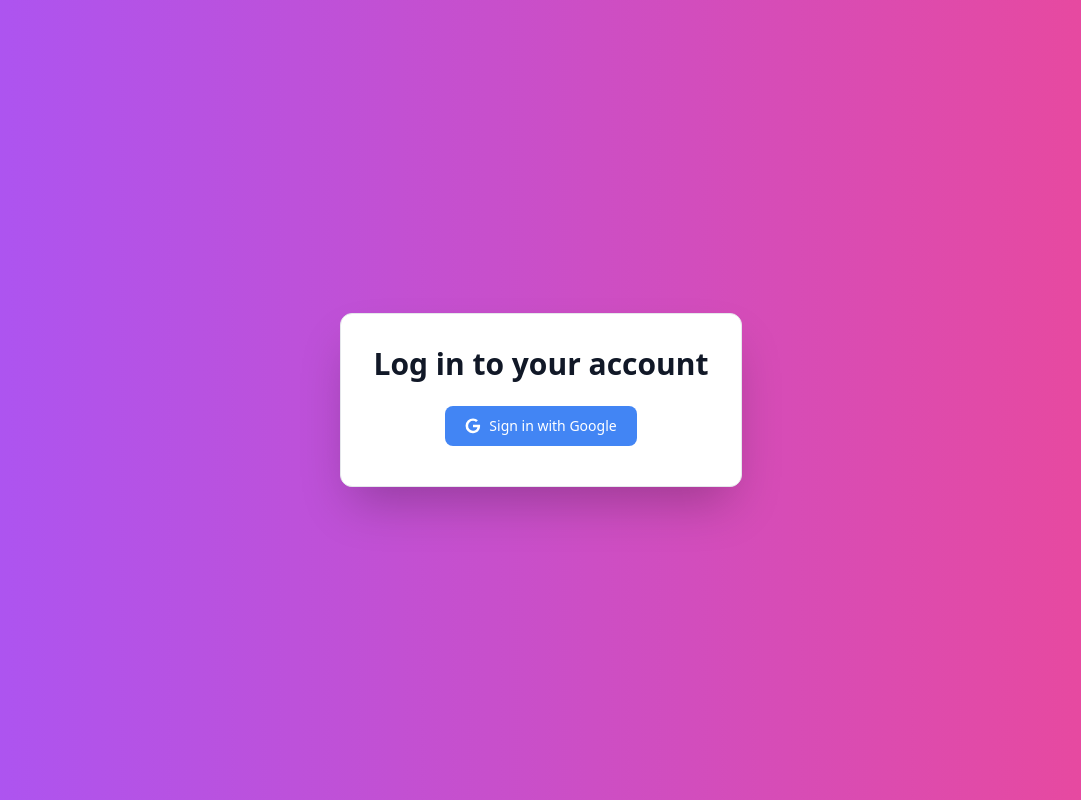
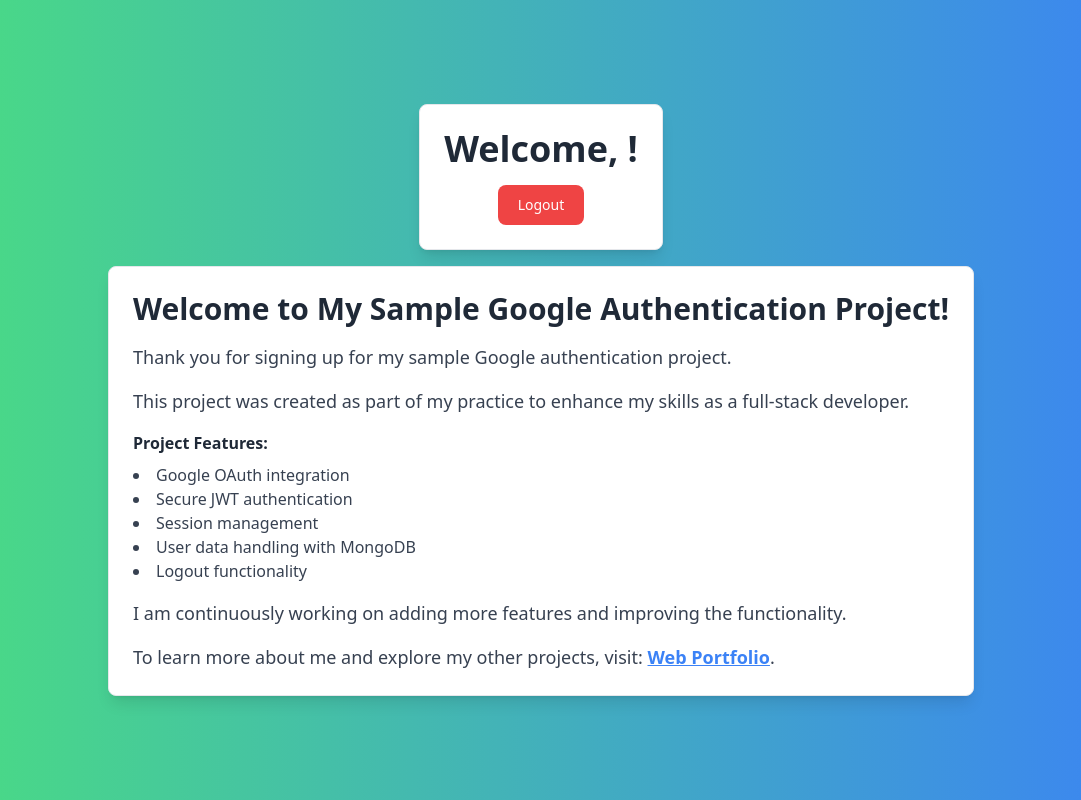
Before and after one commit to Gaganot-Singh/google_authentication_project_frontend, a Next.js app: page / in a window 1280 px wide. Shown: the whole page, without its empty margins (99-1180 px from the left). Built offline with nearby package versions, Linux system fonts and the light colour scheme.

Commit message:
improvements

```diff
--- a/package.json
+++ b/package.json
@@ -9,6 +9,7 @@
     "lint": "next lint"
   },
   "dependencies": {
+    "aos": "^2.3.4",
     "js-cookie": "^3.0.5",
     "jsonwebtoken": "^9.0.2",
     "next": "14.2.3",
--- a/pages/_app.js
+++ b/pages/_app.js
@@ -1,5 +1,11 @@
 import "@/styles/globals.css";
+import { useEffect } from "react";
+import AOS from "aos";
+import "aos/dist/aos.css";
 
 export default function App({ Component, pageProps }) {
+  useEffect(() => {
+    AOS.init();
+  }, []);
   return <Component {...pageProps} />;
 }
--- a/pages/index.js
+++ b/pages/index.js
@@ -1,5 +1,7 @@
 import React, { useEffect, useState } from 'react';
-
+import AOS from "aos";
+import "aos/dist/aos.css";
+import Link from 'next/link';
 export default function HomePage({ initialIsLoggedIn, initialName }) {
   const [isLoggedIn, setIsLoggedIn] = useState(initialIsLoggedIn);
   const [name, setName] = useState(initialName);
@@ -26,10 +28,11 @@ export default function HomePage({ initialIsLoggedIn, initialName }) {
     window.location.href = '/';
   };
 
-  if (isLoggedIn) {
+  if (!isLoggedIn) {
     return (
-      <div className="min-h-screen flex items-center justify-center bg-gradient-to-r from-green-400 to-blue-500">
-        <div className="p-6 bg-white shadow-lg rounded-lg border border-gray-200 items-center justify-center flex flex-col">
+      <>
+      <div className="min-h-screen flex items-center justify-center bg-gradient-to-r from-green-400 to-blue-500 flex-col">
+      <div className="p-6 bg-white shadow-lg rounded-lg border border-gray-200 flex flex-col items-center">
         <h1 className="text-4xl font-bold text-gray-800">Welcome, {name}!</h1>
         <button
           onClick={handleLogout}
@@ -38,7 +41,27 @@ export default function HomePage({ initialIsLoggedIn, initialName }) {
           Logout
         </button>
       </div>
+
+      <div className="p-6 bg-white shadow-lg rounded-lg border border-gray-200 mt-4 flex flex-col items-start" data-aos="fade-up"
+        data-aos-anchor-placement="center-bottom"
+        data-aos-duration="1500">
+        <h1 class="text-3xl font-bold text-gray-800 mb-4">Welcome to My Sample Google Authentication Project!</h1>
+        <p class="text-lg text-gray-700 mb-4">Thank you for signing up for my sample Google authentication project.</p>
+        <p class="text-lg text-gray-700 mb-4">This project was created as part of my practice to enhance my skills as a full-stack developer.</p>
+        <p class="text-gray-800 font-semibold mb-2">Project Features:</p>
+        <ul class="list-disc list-inside text-gray-700 mb-4">
+            <li>Google OAuth integration</li>
+            <li>Secure JWT authentication</li>
+            <li>Session management</li>
+            <li>User data handling with MongoDB</li>
+            <li>Logout functionality</li>
+        </ul>
+        <p class="text-lg text-gray-700 mb-4">I am continuously working on adding more features and improving the functionality.</p>
+
+        <p class="text-lg text-gray-700"> To learn more about me and explore my other projects, visit: <Link href="https://gaganjot-singh.vercel.app/" target='blank' class="text-blue-500 underline"><b>Web Portfolio</b></Link>.</p>
       </div>
+     </div>
+      </>
     );
   } else {
     return (
```
Also changed, not shown: 1 other file (tests, documents, lock files or other folders). Lines whose indentation alone changed are shown as unchanged.
